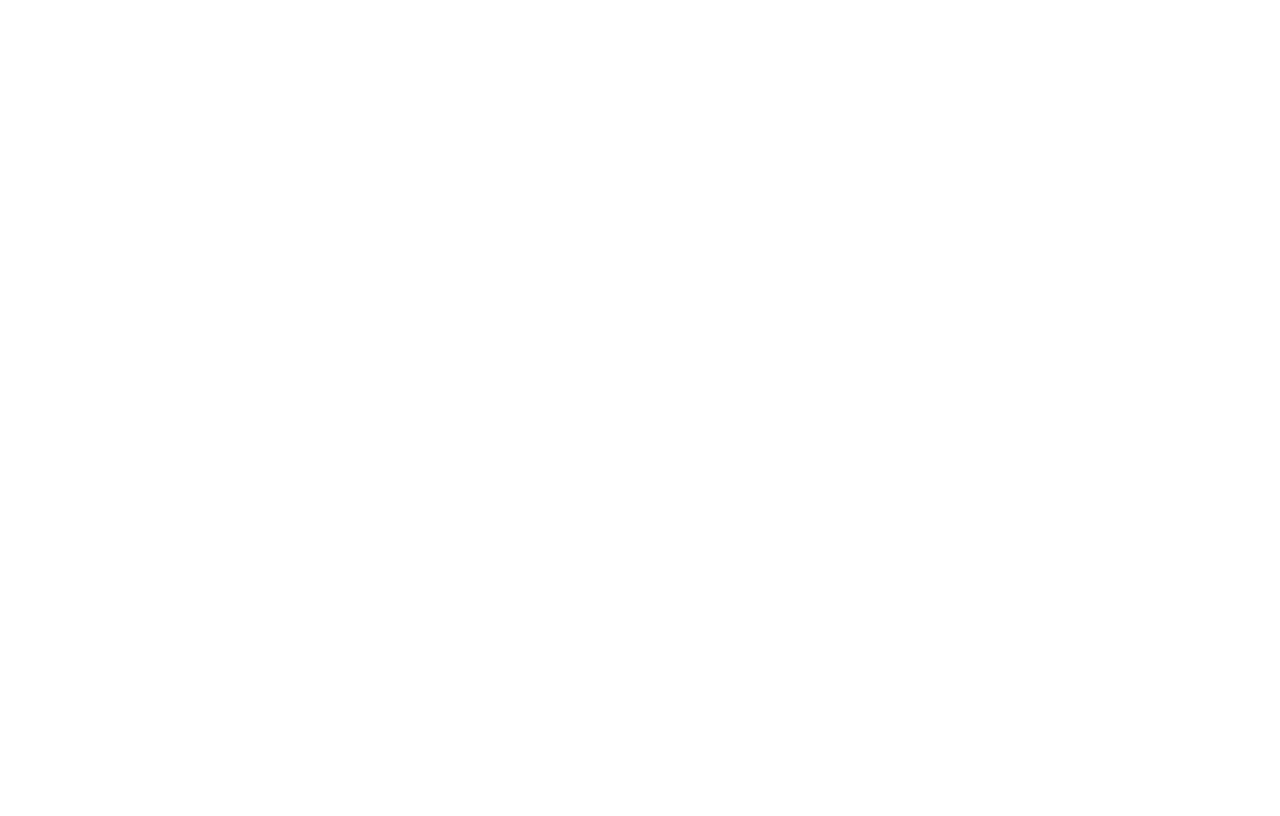
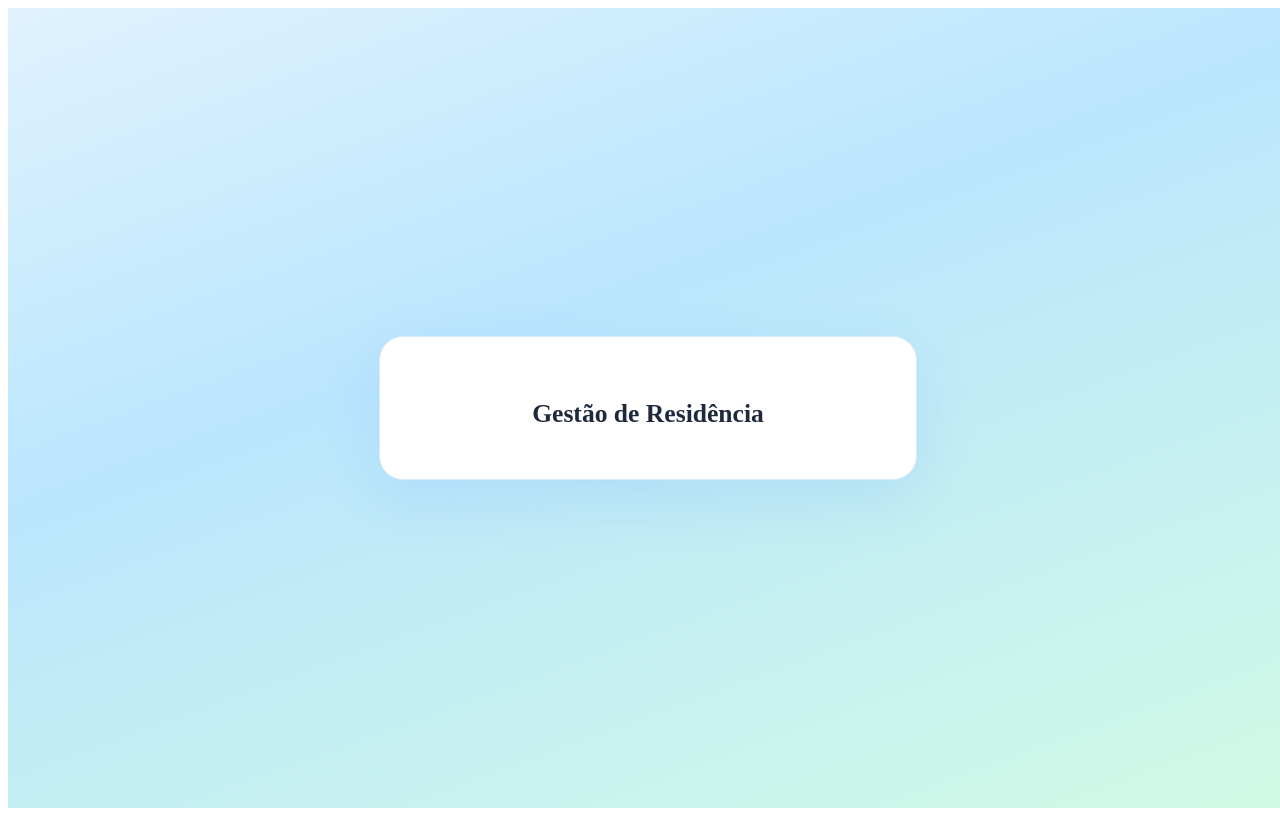
Before and after one commit to Programacao-Modular-PUC/trabalho-pratico-grupo2, a React (Vite) app: page /Gestao in a window 1280 px wide. Before the commit this address had no page. Built offline with nearby package versions, Linux system fonts and the light colour scheme.

Commit message:
Começo da página de gestão de residência

```diff
--- a/src/App.jsx
+++ b/src/App.jsx
@@ -1,10 +1,9 @@
 import { BrowserRouter, Routes, Route } from "react-router-dom";
 import Home from "./PagesCliente/Home/Home";
-import Login from './Login/Login'
+import Login from "./Login/Login";
 import Cadastro from "./Cadastro/Cadastro";
+import Gestao from "./GestaoDeResidencia/Gestao";
 function App() {
-
-
   return (
     <>
       <BrowserRouter>
@@ -12,12 +11,11 @@
           <Route path="/" element={<Home />} />
           <Route path="/Login" element={<Login />} />
           <Route path="/Cadastro" element={<Cadastro />} />
-
+          <Route path="/Gestao" element={<Gestao />} />
         </Routes>
       </BrowserRouter>
-
     </>
-  )
+  );
 }
 
-export default App
+export default App;
--- /dev/null
+++ b/src/GestaoDeResidencia/Gestao.jsx
@@ -0,0 +1,15 @@
+import styles from "../GestaoDeResidencia/Gestao.module.css";
+
+function Gestao() {
+  return (
+    <>
+      <main className={styles.principal}>
+        <div className={styles.caixa}>
+          <h1 className={styles.titulo}> Gestão de Residência</h1>
+        </div>
+      </main>
+    </>
+  );
+}
+
+export default Gestao;
--- /dev/null
+++ b/src/GestaoDeResidencia/Gestao.module.css
@@ -0,0 +1,27 @@
+.principal {
+  width: 100vw;
+  height: 100vh;
+  overflow: hidden;
+  display: flex;
+  align-items: center;
+  justify-content: center;
+  background: linear-gradient(160deg, #e0f2fe 0%, #bae6fd 40%, #d1fae5 100%);
+}
+
+.caixa {
+  background: #ffffff;
+  border-radius: 24px;
+  padding: 44px 48px;
+  width: 100%;
+  max-width: 440px;
+  box-shadow: 0 20px 60px rgba(59, 130, 246, 0.12);
+  border: 1px solid #dbeafe;
+}
+
+.titulo {
+  font-family: "Playfair Display", serif;
+  font-size: 1.6rem;
+  color: #1e293b;
+  text-align: center;
+  margin-bottom: 6px;
+}
```
Also changed, not shown: 1 other file (tests, documents, lock files or other folders). Lines whose indentation alone changed are shown as unchanged.
